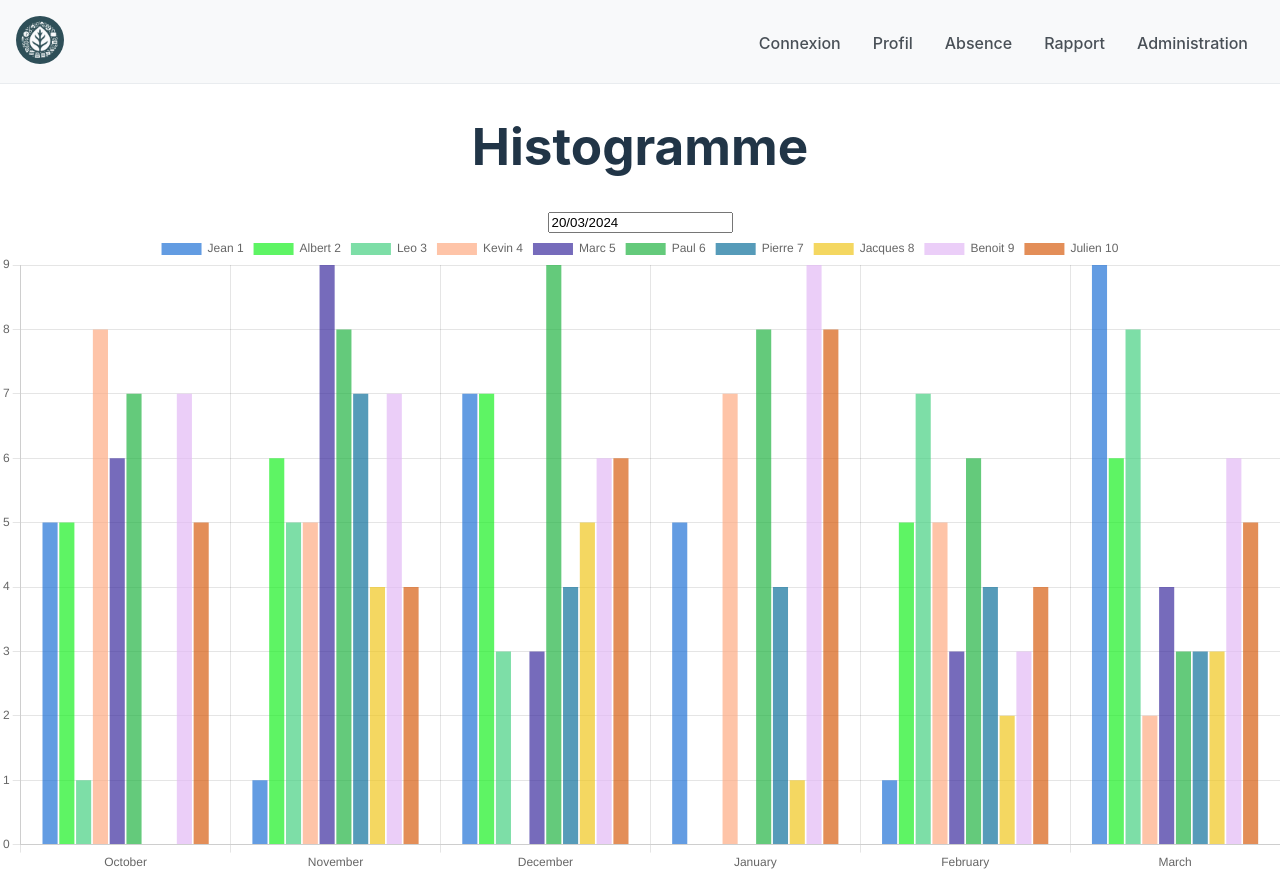
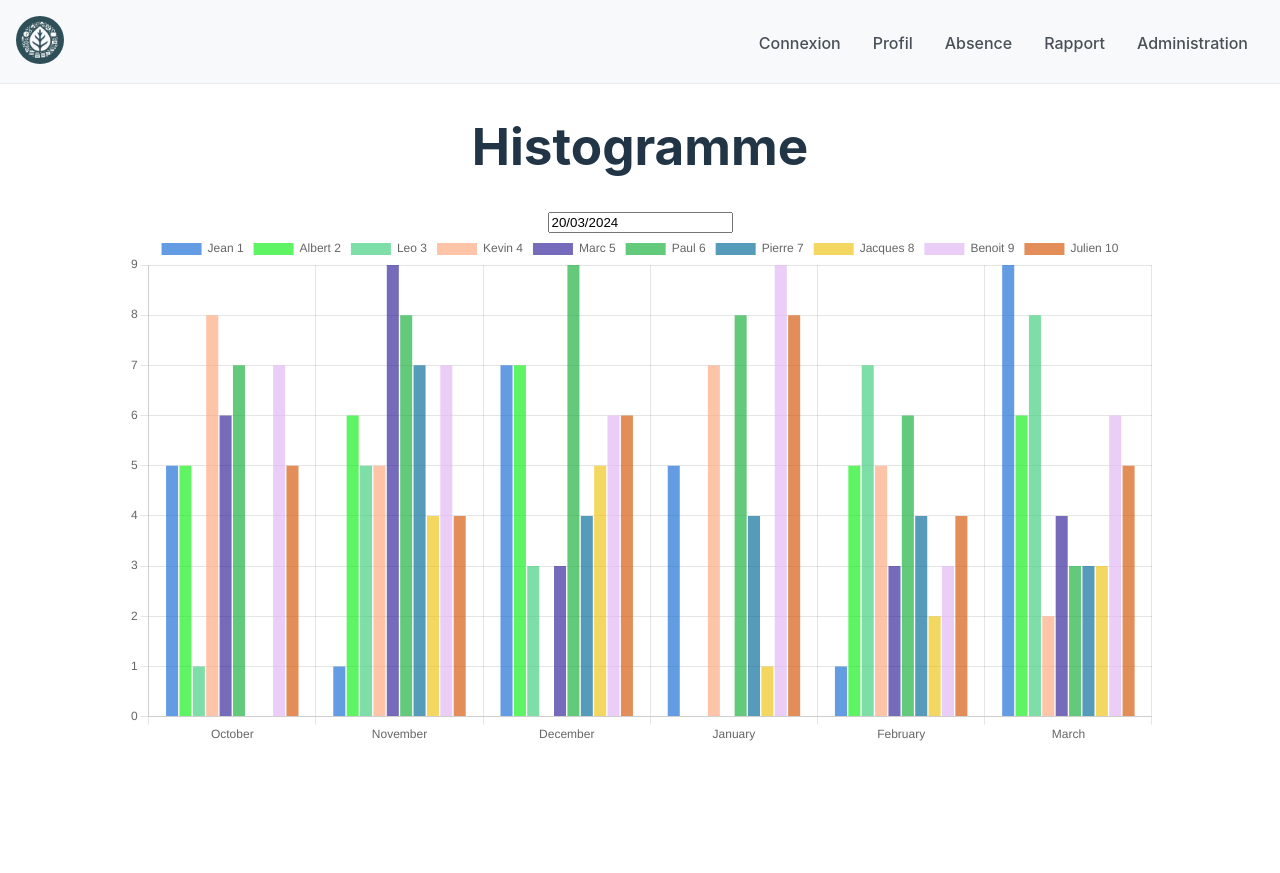
Before and after one commit to diginamic-projet-final-gp4/projet_final_gcjf, a React (Vite) app in the folder frontend/: page /rapport/histogramme in a window 1280 px wide. After the commit the page ends 800 px from the top, so only its background shows below. Built offline with nearby package versions, Linux system fonts and the light colour scheme.

Commit message:
+Css for histogram

```diff
--- /dev/null
+++ b/frontend/src/pages/Rapport/HistogrammePage.css
@@ -0,0 +1,7 @@
+.histogramme {
+  display: flex;
+  width: 80%;
+  flex-direction: column;
+  align-items: center;
+  margin: 0 auto;
+}
--- a/frontend/src/pages/Rapport/HistogrammePage.jsx
+++ b/frontend/src/pages/Rapport/HistogrammePage.jsx
@@ -11,6 +11,8 @@ import { Bar } from "react-chartjs-2";
 import { useState } from "react";
 import DatePicker from "react-datepicker";
 import "react-datepicker/dist/react-datepicker.css";
+
+import "./HistogrammePage.css";
 
 ChartJS.register(
   CategoryScale,
@@ -91,12 +93,14 @@ export default function HistogrammePage() {
   return (
     <>
       <h1>Histogramme</h1>
+      <div className="histogramme">
         <DatePicker
           selected={selectedDate}
           onChange={handleDateChange}
           dateFormat="dd/MM/yyyy"
         />
         <Bar data={data} options={options} />
+      </div>
     </>
   );
 }
```
Lines whose indentation alone changed are shown as unchanged.
